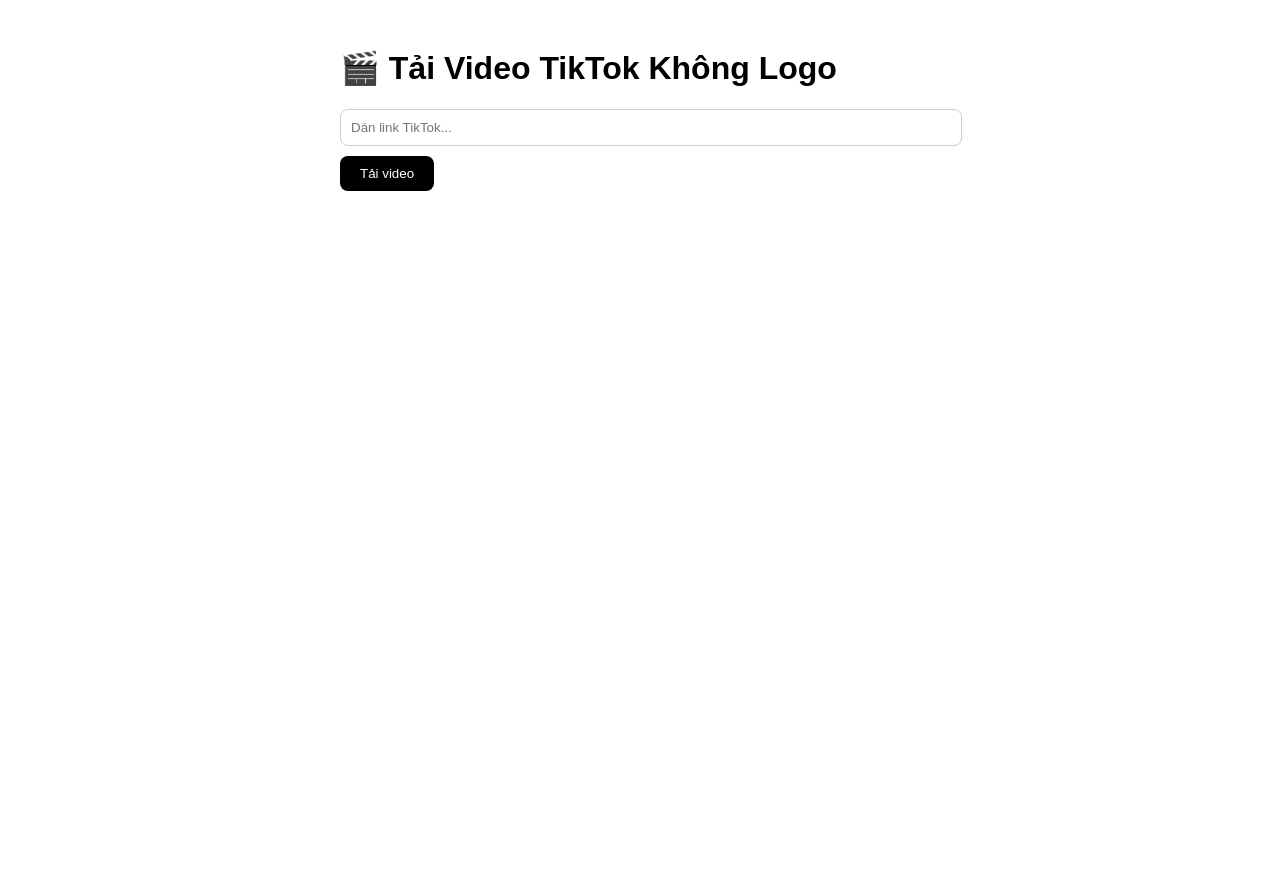
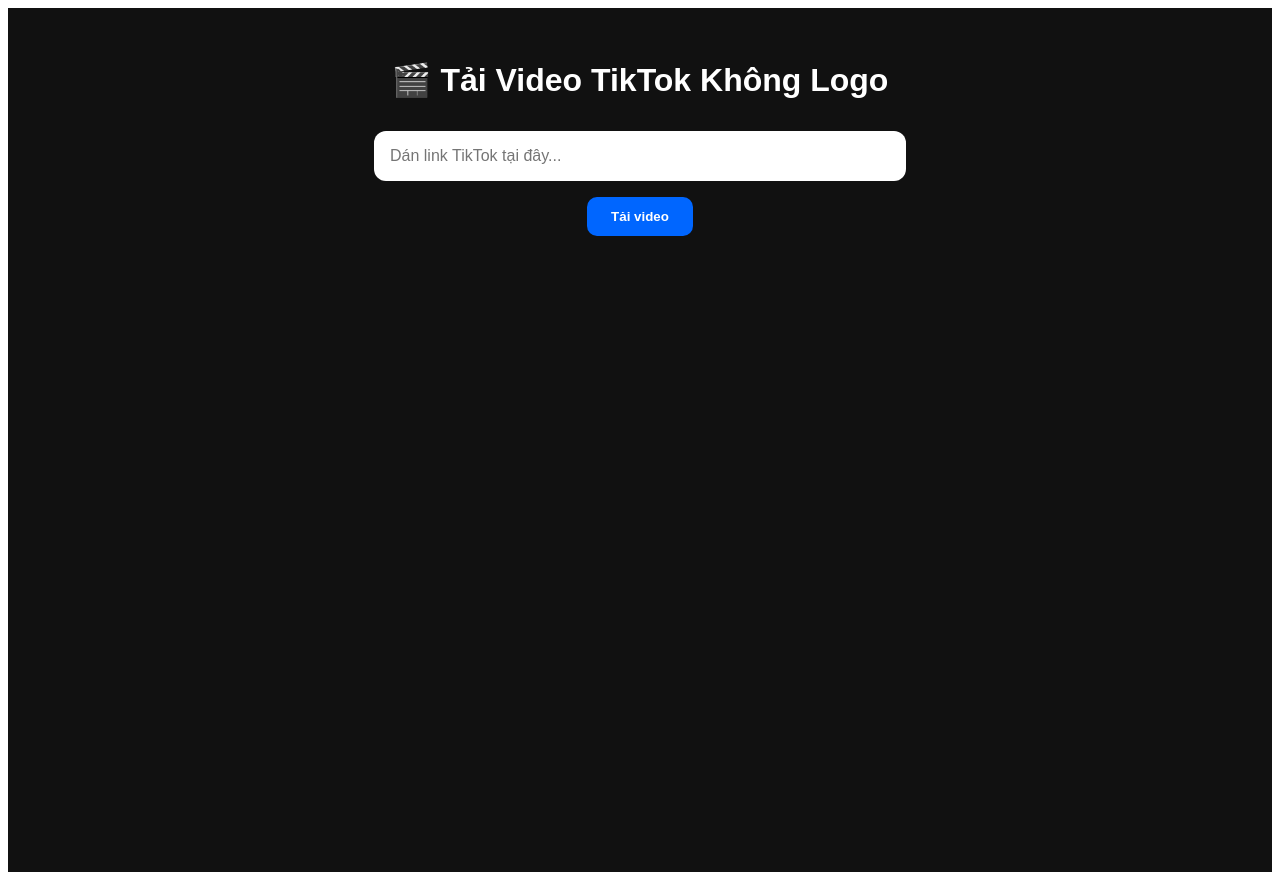
Before and after one commit to Masterdiosig/Rinsave, a Next.js app: page / in a window 1280 px wide. Before the commit the page ends 800 px from the top, so only its background shows below. Built offline with nearby package versions, Linux system fonts and the light colour scheme.

Commit message:
Cập nhật giao diện landing page

```diff
--- a/pages/index.js
+++ b/pages/index.js
@@ -1,4 +1,5 @@
 import { useEffect, useState } from 'react';
+import styles from '../styles/Home.module.css';
 
 export default function Home() {
   const [url, setUrl] = useState('');
@@ -7,59 +8,56 @@
   const [error, setError] = useState(null);
 
   useEffect(() => {
-    navigator.clipboard?.readText().then(text => {
-      if (text.includes('tiktok.com')) setUrl(text);
-    }).catch(() => {});
+    // Tự dán clipboard nếu là link TikTok
+    navigator.clipboard.readText().then(text => {
+      if (text.includes('tiktok.com')) {
+        setUrl(text);
+      }
+    });
   }, []);
 
   const handleDownload = async () => {
     setLoading(true);
     setError(null);
     setVideoUrl(null);
+
     try {
-      const res = await fetch(`/api/tiktok?url=${encodeURIComponent(url)}`);
+      const res = await fetch(`https://tiktok-api.up.railway.app/api/tiktok?url=${encodeURIComponent(url)}`);
+
+
       const data = await res.json();
-      if (data.success) setVideoUrl(data.download_url);
-      else setError(data.error || 'Không tải được video');
-    } catch {
+      if (data.success) {
+        setVideoUrl(data.download_url);
+      } else {
+        setError(data.error || 'Không tải được video');
+      }
+    } catch (err) {
       setError('Lỗi kết nối API');
     }
     setLoading(false);
   };
 
   return (
-    <div style={{ padding: 20, fontFamily: 'sans-serif', maxWidth: 600, margin: '0 auto' }}>
-      <h1>🎬 Tải Video TikTok Không Logo</h1>
+    <div className={styles.container}>
+      <h1 className={styles.title}>🎬 Tải Video TikTok Không Logo</h1>
+
       <input
+        className={styles.input}
         type="text"
-        placeholder="Dán link TikTok..."
+        placeholder="Dán link TikTok tại đây..."
         value={url}
         onChange={(e) => setUrl(e.target.value)}
-        style={{ width: '100%', padding: 10, borderRadius: 8, border: '1px solid #ccc', marginBottom: 10 }}
       />
-      <button
-        onClick={handleDownload}
-        disabled={loading}
-        style={{
-          background: '#000',
-          color: '#fff',
-          padding: '10px 20px',
-          border: 'none',
-          borderRadius: 8,
-          cursor: 'pointer',
-        }}
-      >
+
+      <button className={styles.button} onClick={handleDownload} disabled={loading}>
         {loading ? 'Đang xử lý...' : 'Tải video'}
       </button>
 
-      {error && <p style={{ color: 'red', marginTop: 10 }}>{error}</p>}
-
+      {error && <p className={styles.error}>{error}</p>}
       {videoUrl && (
-        <div style={{ marginTop: 20 }}>
-          <video controls style={{ width: '100%' }} src={videoUrl}></video>
-          <a href={videoUrl} download style={{ display: 'block', marginTop: 10 }}>
-            ⬇ Tải xuống
-          </a>
+        <div className={styles.result}>
+          <video controls src={videoUrl}></video>
+          <a href={videoUrl} download className={styles.download}>⬇ Tải xuống</a>
         </div>
       )}
     </div>
```
